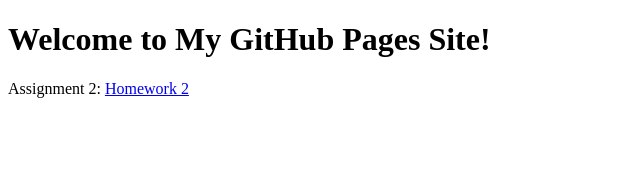
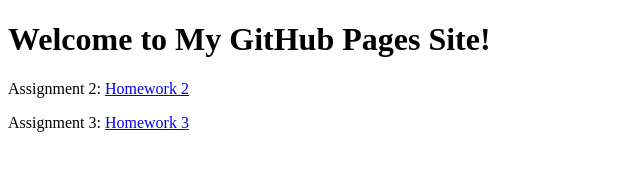
Before and after one commit to saJuarez/saJuarez.github.io, a plain HTML site: page index.html in a window 1280 px wide. Shown: the whole page, without its empty margins (0-640 px from the left). Drawn offline with Linux system fonts and the light colour scheme.

Commit message:
Added linkt to HW 3 from main page.

```diff
--- a/index.html
+++ b/index.html
@@ -1,6 +1,5 @@
 <!DOCTYPE html>
 <html lang="en">
-
 <head>
     <meta charset="UTF-8">
     <meta name="viewport" content="width=device-width, initial-scale=1.0">
@@ -8,13 +7,12 @@
 </head>
 
 <body>
-
     <header>
         <h1>Welcome to My GitHub Pages Site!</h1>
     </header>
 
         <p>Assignment 2: <a href="csc372-hw\hw2">Homework 2</a></p>
-
+        <p>Assignment 3: <a href="csc372-hw\hw3">Homework 3</a></p>
 </body>
 
 </html>
```
